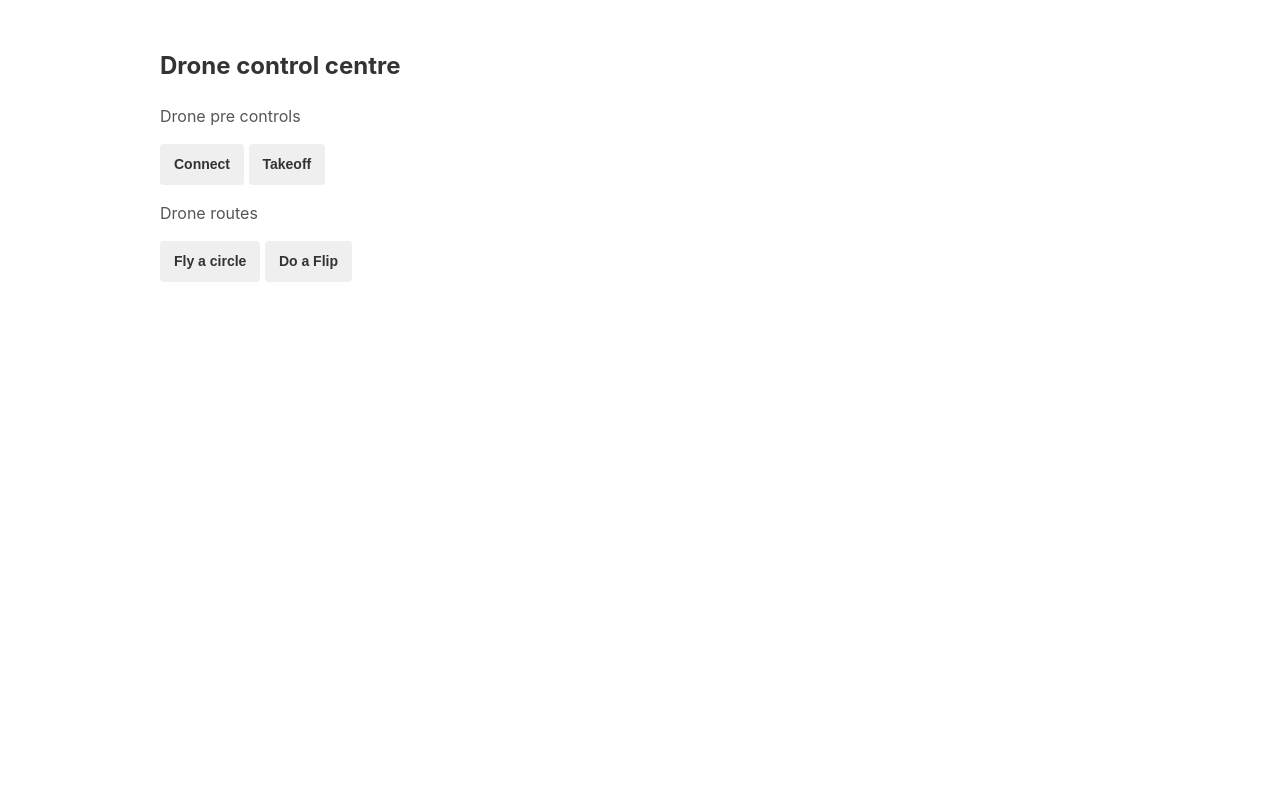
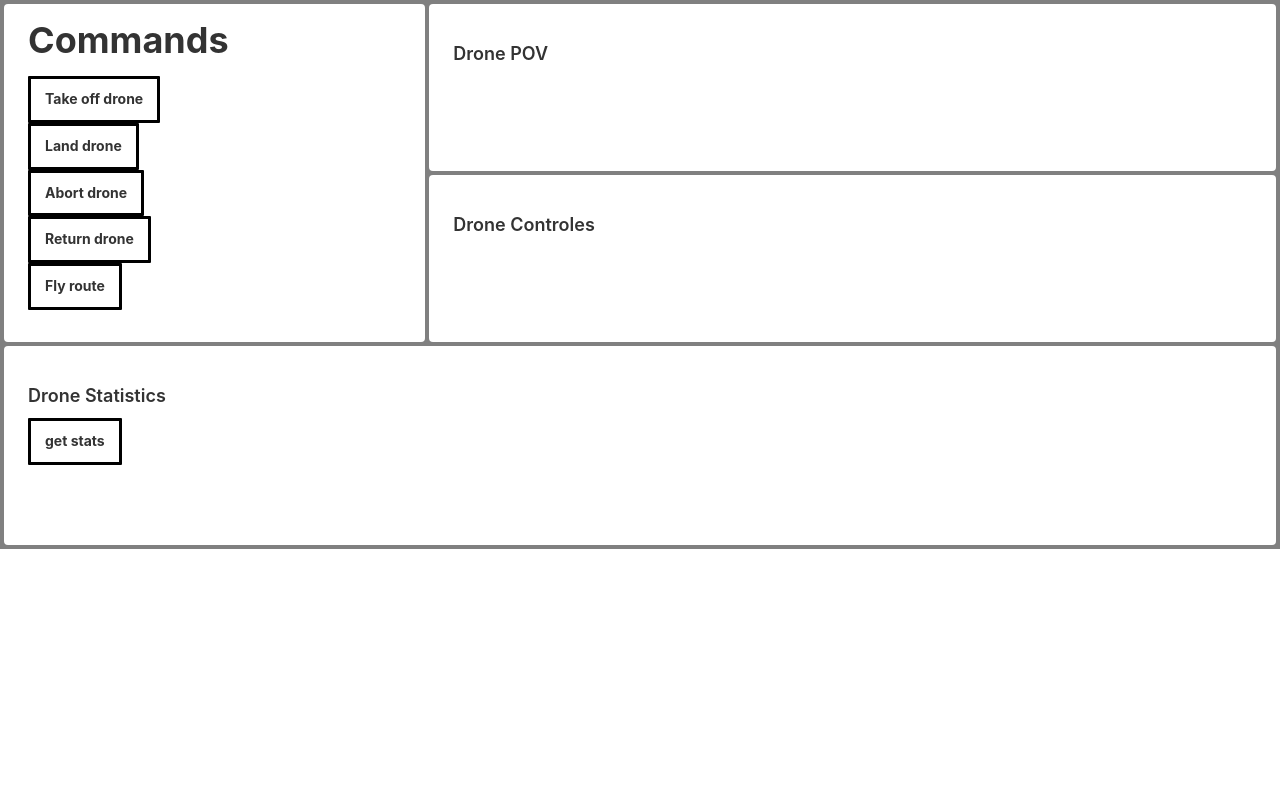
Before and after one commit to dekkerste/SchoolProject, a Flask app: page / in a window 1280 px wide. Shown: the top 789 px of the page. After the commit the page ends 549 px from the top, so only its background shows below. Run offline with Flask 2, Linux system fonts and the light colour scheme; some libraries are stand-ins or nearby versions.

Commit message:
css/tailwind gefixt + testen get stats op index.html

```diff
--- a/main.py
+++ b/main.py
@@ -3,12 +3,12 @@ import json
 
 import cv2
 import numpy as np
-import requests as requests
+#import requests as requests
 from flask import Flask, render_template, request, flash, redirect, Response
 from djitellopy import tello
 # Imports the drone commands. This is used as a shortcut from control.py
 try:
-    from python.control import drone
+    from control.py import drone
 except ImportError:
     print('Error while trying to import "control.py"')
 
@@ -31,6 +31,14 @@ def connect():
         print('something went wrong')
     return render_template("index.html")
 
+@app.route('/stats', methods=['GET', 'POST'])
+def battery():
+    print('show stats of drone')
+    try:
+        drone.get_battery()
+    except:
+        print('something went wrong')
+    return print(tello.battery)
 
 @app.route('/takeoff', methods=['GET', 'POST'])
 def takeoff():
--- a/static/css/styles.css
+++ b/static/css/styles.css
@@ -1,3 +1,4 @@
+
 body, html {
   font-family: -apple-system,BlinkMacSystemFont,"Segoe UI",Helvetica,Arial,sans-serif,"Apple Color Emoji","Segoe UI Emoji";
   font-size: 16px;
@@ -37,5 +38,28 @@ button {
   user-select: none;
   text-decoration: none;
   text-align: center;
-  border-radius: 4px;
+  border-radius: 1px;
+  border-color: black;
+  border-style: solid;
 }
+
+/* CSS voor tailwind. */
+
+.gray {
+  background-color: gray;
+}
+
+.white {
+  background-color: white;
+}
+
+.font-bold {
+  font-weight: 700;
+}
+
+.rounded {
+  border-radius: 0.25rem;
+}
+
+
+/* CSS voor tailwind. */
--- a/templates/index.html
+++ b/templates/index.html
@@ -1,33 +1,85 @@
-<!DOCTYPE html>
+<!DOCK-TYPE html>
 <html>
+
 <head>
-    <title>App</title>
-    <link rel="stylesheet" type="text/css" href="{{ url_for('static',filename='css/styles.css') }}">
-    <script src="https://code.jquery.com/jquery-3.6.1.min.js"
-            integrity="sha256-o88AwQnZB+VDvE9tvIXrMQaPlFFSUTR+nldQm1LuPXQ=" crossorigin="anonymous"></script>
+    <meta charset="utf-8">
+    <meta name="viewport" content="width=device-width, initial-scale=1">
+    <title>Drone control centre</title>
+    <link href="https://unpkg.com/tailwindcss@^1.0/dist/tailwind.min.css" rel="stylesheet"> <!-- Tailwind plugin -->
+    <link rel=stylesheet type=text/css href="{{ url_for('static', filename='css/styles.css') }}">
+    <script src="https://ajax.googleapis.com/ajax/libs/jquery/1.11.1/jquery.min.js"></script>
+
 </head>
-</head>
+
 <body>
-{% block content %}
-    <main>
-        <section>
-            <h1>Drone control centre</h1>
-            <p>Drone pre controls</p>
-            <button id="connect">Connect</button>
-            <button id="customcommand">Takeoff</button>
-        </section>
-        <section>
-            <p>Drone routes</p>
-            <button id="">Fly a circle</button>
-            <button id="">Do a Flip</button>
-        </section>
+<div class="gray px-1 py-1">
+    <div class="grid grid-cols-3 gap-1">
+        <div class="white row-span-2 px-6 pb-8 rounded">
+            <h3 class="font-bold mb-2 my-2 py-2 text-4xl">Commands</h3> <!-- Hier komen de commands voor de drone. -->
+            <button id="get_ss">Take off drone</button>
+            <div id="show_ss"><!-- Show ss --></div>
+            <button id="">Land drone</button>
+            <br>
+            <button id="">Abort drone</button>
+            <br>
+            <button id="">Return drone</button>
+            <br>
+            <button id="">Fly route</button>
+            <br>
+        </div>
+        <div class="white col-span-2 px-6 pb-20 rounded">
+            <h3 class="font-semibold text-lg mb-2">Drone POV</h3> <!-- Hier komt de POV van de drone. -->
+            <!-- POV -->
+        </div>
+        <div class="white col-span-2 px-6 pb-20 rounded">
+            <h3 class="font-semibold text-lg mb-2">Drone Controles</h3> <!-- Hier komt de controles van de drone. -->
+            <!-- Handmatige controles -->
+        </div>
+        <div class="white col-span-3 px-6 pb-20 rounded">
+            <h3 class="font-semibold text-lg mb-2">Drone Statistics</h3>
+            <button id="get_stats">get stats</button>
+            <div id="show_stats"><!-- Show stats --></div>
+        </div>
+    </div>
+</div>
 
 
-        <div id="msg">
+<script src="https://code.jquery.com/jquery-3.5.1.js"
+        integrity="sha256-QWo7LDvxbWT2tbbQ97B53yJnYU3WhH/C8ycbRAkjPDc="
+        crossorigin="anonymous">
+</script>
 
-        </div>
-    </main>
-{% endblock %}
-<script src="{{url_for('static', filename='js/ajax.js')}}"></script>
+<script type=text/javascript>
+    $('#get_ss').click(function () { // Button
+        $('#get_ss').addClass('is-loading');
+        $.ajax({
+            url: '/dronetakeoff',
+            type: 'POST',
+            success: function (response) {
+                $('#show_ss').html(response);
+                $('#get_ss').hide();
+            }
+        });
+    });
+</script>
+
+<script type=text/javascript>
+    $('#get_stats').click(function () { // Button
+        $('#get_stats').addClass('is-loading');
+        $.ajax({
+            url: '/stats',
+            type: 'POST',
+            success: function (response) {
+                $('#show_stats').html(response);
+                $('#get_stats').hide();
+            }
+        });
+    });
+</script>
+</body>
+
+<script src="https://code.jquery.com/jquery-3.5.1.js"
+        integrity="sha256-QWo7LDvxbWT2tbbQ97B53yJnYU3WhH/C8ycbRAkjPDc="
+        crossorigin="anonymous"></script>
 </body>
 </html>
```
Also changed, not shown: python/control.py (+0 -7 lines).
